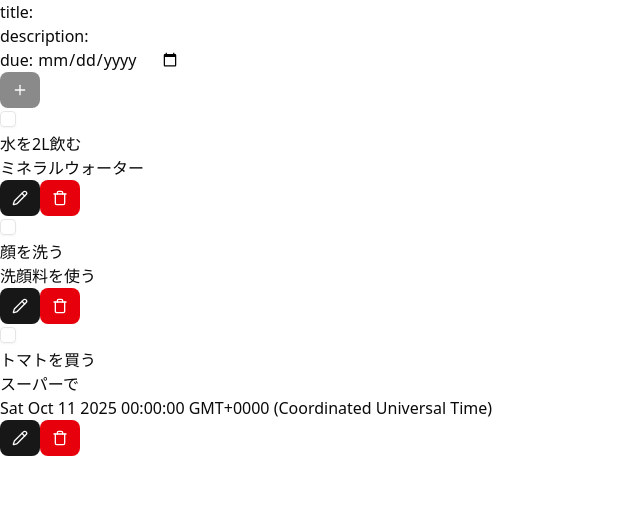
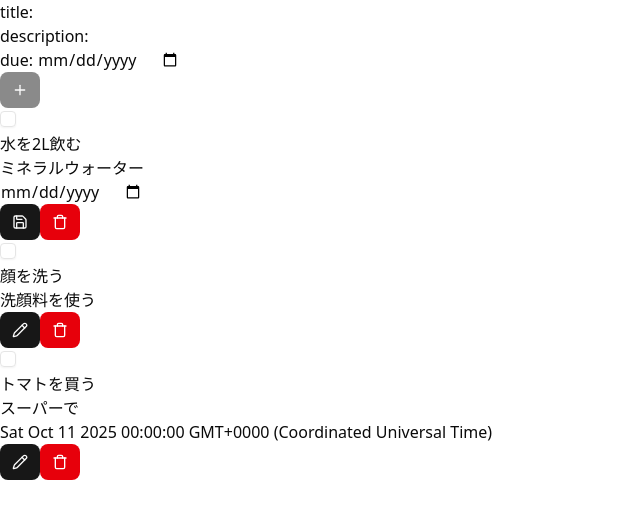
Before and after one commit to 0ngk/react-todo-app, a Next.js app: page / in a window 1280 px wide. Both pictures are taken after a click on the button 20 px from the left and 198 px from the top of the page. Shown: the top 518 px of the page, without its empty margins (0-640 px from the left). Built offline with nearby package versions, Linux system fonts and the light colour scheme.

Commit message:
feat(app/TodoList.tsx): add todo-edit function

```diff
--- a/app/TodoList.tsx
+++ b/app/TodoList.tsx
@@ -3,9 +3,11 @@
 import { Dispatch, SetStateAction, useState } from "react";
 import { Button } from "@/components/ui/button"
 import { Checkbox } from "@/components/ui/checkbox"
-import { Pencil, Plus, Trash } from 'lucide-react';
+import { Pencil, Plus, Save, Trash } from 'lucide-react';
 
 type SetTodos = Dispatch<SetStateAction<Todo[]>>;
+type SetTodoForEdit = Dispatch<SetStateAction<Todo>>;
+type SetIsEditing = Dispatch<SetStateAction<boolean>>;
 
 export const TodoList = ({ todos, setTodos }: { todos: Todo[], setTodos: SetTodos }) => {
   return (
@@ -23,6 +25,8 @@ export type Todo = {
   due?: Date,
   isCompleted: boolean,
 }
+
+const convertToIso8601 = (date: Date) => `${date.getFullYear()}-${(date.getMonth() + 1).toString().padStart(2, "0")}-${date.getDate().toString().padStart(2, "0")}`
 
 const TodoForm = ({ todos, setTodos }: { todos: Todo[], setTodos: SetTodos }) => {
   const emptyTodo: Todo = {
@@ -88,11 +92,14 @@ const TodoForm = ({ todos, setTodos }: { todos: Todo[], setTodos: SetTodos }) =>
 }
 
 const Todo = ({todo, setTodos }: { todo: Todo, setTodos: SetTodos }) => {
+  const [todoForEdit, SetTodoForEdit] = useState(todo)
+  const [isEditing, setIsEditing] = useState(false)
+
   return (
     <div>
       <TodoLeft setTodos={setTodos} id={todo.id} isCompleted={todo.isCompleted} />
-      <TodoCenter setTodos={setTodos} title={todo.title} description={todo.description} due={todo.due} />
-      <TodoRight setTodos={setTodos} id={todo.id} />
+      <TodoCenter isEditing={isEditing} todo={todo} todoForEdit={todoForEdit} setTodoForEdit={SetTodoForEdit} />
+      <TodoRight setTodos={setTodos} isEditing={isEditing} setIsEditing={setIsEditing} todoForEdit={todoForEdit} id={todo.id} />
     </div>
   );
 }
@@ -110,26 +117,56 @@ const TodoLeft = ({ setTodos, id, isCompleted }: { setTodos: SetTodos, id: strin
 }
 
 const TodoCenter = (
-  { setTodos, title, description, due }: { setTodos: SetTodos, title: string, description: string, due?: Date }
+  { isEditing, todo, todoForEdit, setTodoForEdit }: {
+    isEditing: boolean, todo: Todo, todoForEdit: Todo, setTodoForEdit: SetTodoForEdit
+  }
 ) => {
   return (
     <div>
-      <p>{title}</p>
-      <p>{description}</p>
-      <p>{due?.toString()}</p>
+      {
+        isEditing
+        ? <div><input onChange={(e) => {
+            setTodoForEdit({...todoForEdit, title: e.target.value})
+          }} value={todoForEdit.title}/></div>
+        : <p>{todoForEdit.title}</p>
+      }
+      {
+        isEditing
+        ? <div><input onChange={(e) => {
+            setTodoForEdit({...todoForEdit, description: e.target.value})
+          }} value={todoForEdit.description}/></div>
+        : <p>{todoForEdit.description}</p>
+      }
+      {
+        isEditing
+        ? <div><input onChange={(e) => {
+            setTodoForEdit({...todoForEdit, due: new Date(e.target.value)})
+          }} type="date" value={todoForEdit.due && convertToIso8601(todoForEdit.due)}/></div>
+        : <p>{todoForEdit.due?.toString()}</p>
+      }
     </div>
   );
 }
 
-const TodoRight = ({ setTodos, id }: { setTodos: SetTodos, id: string }) => {
-  const handleEdit = () => {}
+const TodoRight = (
+  { setTodos, isEditing, setIsEditing, todoForEdit, id }: {
+    setTodos: SetTodos, isEditing: boolean, setIsEditing: SetIsEditing, todoForEdit: Todo, id: string
+  }
+) => {
+  const handleEdit = () => {
+    setIsEditing(ie => !ie)
+    if (!isEditing) return;
+    setTodos(todos_ => todos_.map(t_ => t_.id === id ? todoForEdit : t_))
+  }
   const handleDelete = () => {
     setTodos(todos_ => todos_.filter(t_ => t_.id !== id))
   }
   return (
     <div>
       <Button onClick={handleEdit}>
-        <Pencil />
+        {
+          isEditing ? <Save /> : <Pencil />
+        }
       </Button>
       <Button onClick={handleDelete} value="Delete" variant="destructive">
         <Trash />
```
